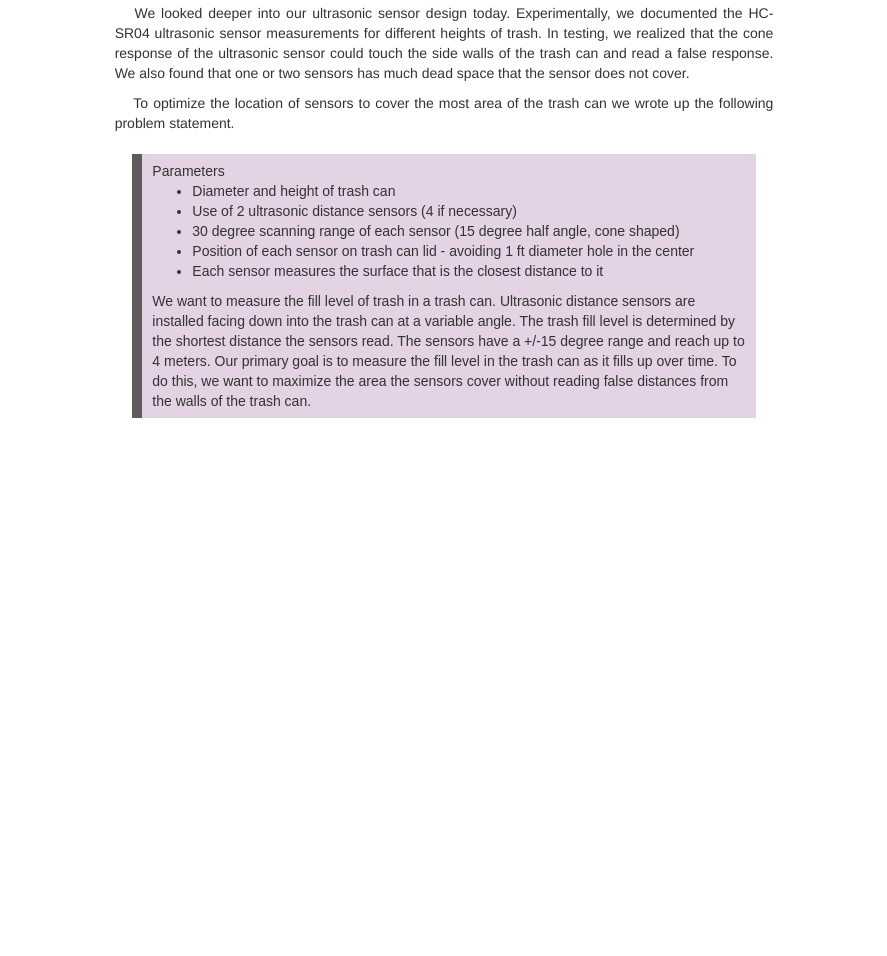
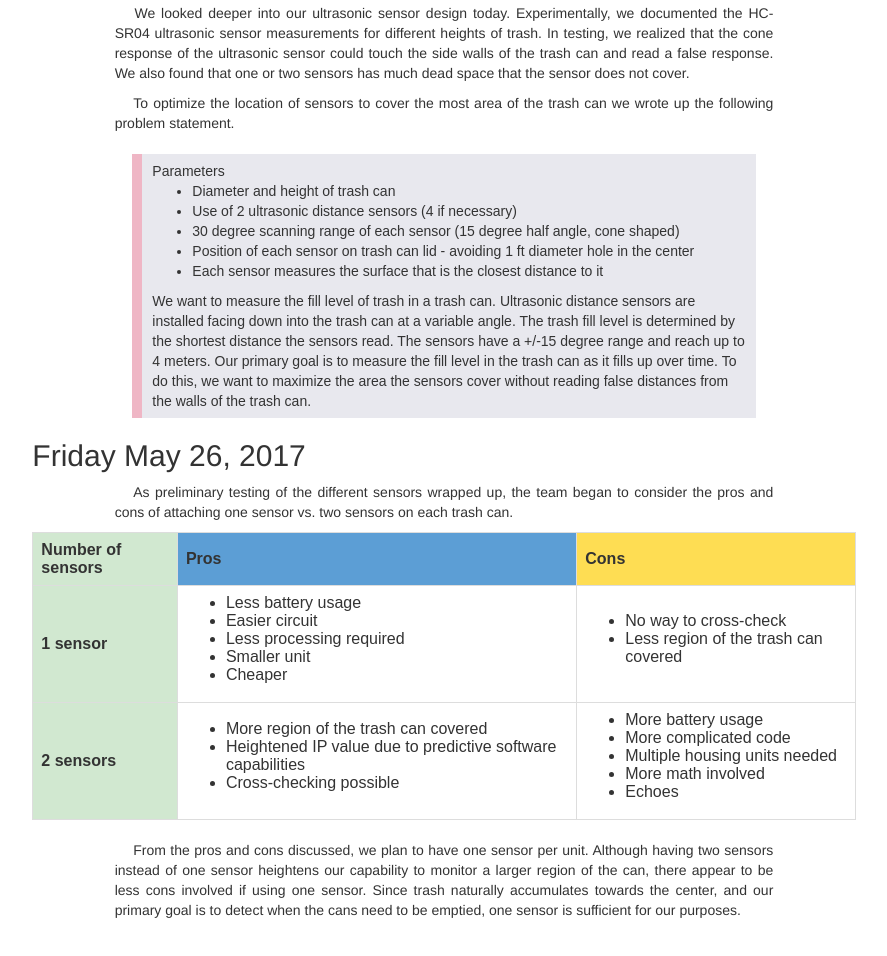
Before and after one commit to sayakura/midro.github.io, a plain HTML site: page posts/week1.html in a window 1280 px wide. Shown: the part 3008-3964 px from the top of the page, without its empty margins (196-1083 px from the left). Before the commit the page ends 3487 px from the top, so only its background shows below. Drawn offline with nearby package versions, Linux system fonts and the light colour scheme.

Commit message:
Friday entry

```diff
--- a/posts/week1.html
+++ b/posts/week1.html
@@ -23,19 +23,7 @@
         text-align: left;
         padding: 8px;
     }
-    blockquote {
-  background: #E3D3E4;
-  font-family: arial, sans-serif;
-  border-left: 10px solid #5d5d5d;
-  margin: 1.5em 100px;
-  padding: 0.5em 10px;
-  font-size: 14px;
 
-  quotes: "\201C""\201D""\2018""\2019";
-}
-    blockquote p {
-  display: inline;
-    }
 
     /*tr:nth-child(even) {
         background-color: #dddddd;
@@ -269,7 +257,55 @@
 <!-- ........................................FRIDAY..................................... -->
 <!-- ................................................................................... -->
 <!-- ................................................................................... -->
+<h2>Friday May 26, 2017</h2>
+      <p>
+      &emsp; As preliminary testing of the different sensors wrapped up, the team began to consider the pros and cons of attaching one sensor vs. two sensors on each trash can.
+      </p>
 
+      <table>
+        <tbody>
+          <tr>
+              <th>Number of sensors</th>
+              <th>Pros</th>
+              <th>Cons</th>
+          </tr>
+          <tr>
+            <th>1 sensor</th>
+              <td><ul>
+              <li>Less battery usage</li>
+              <li>Easier circuit</li>
+              <li>Less processing required</li>
+              <li>Smaller unit</li>
+              <li>Cheaper</li>
+              </ul></td>
+              <td><ul>
+                <li>No way to cross-check</li>
+                <li>Less region of the trash can covered</li>
+              </ul>
+              </td>
+          </tr>
+          <tr>
+            <th>2 sensors</th>
+              <td><ul>
+                <li>More region of the trash can covered</li>
+                <li>Heightened IP value due to predictive software capabilities</li>
+                <li>Cross-checking possible</li>
+              </ul></td>
+              <td><ul>
+                <li>More battery usage</li>
+                <li>More complicated code</li>
+                <li>Multiple housing units needed</li>
+                <li>More math involved</li>
+                <li>Echoes</li>
+              </ul>
+              </td>
+          </tr>
+        </tbody>
+      </table>
+      <br>
+      <p>
+      &emsp; From the pros and cons discussed, we plan to have one sensor per unit. Although having two sensors instead of one sensor heightens our capability to monitor a larger region of the can, there appear to be less cons involved if using one sensor. Since trash naturally accumulates towards the center, and our primary goal is to detect when the cans need to be emptied, one sensor is sufficient for our purposes.
+      </p>
     </div>
     <div class="col-md-2"></div>
     </div>
--- a/styles/main.css
+++ b/styles/main.css
@@ -42,3 +42,15 @@ th:nth-child(3){
 th:nth-child(4){
 	background-color: #EFB6C5;
 }
+blockquote {
+  background: #E8E8EE;
+  font-family: arial, sans-serif;
+  border-left: 10px solid #EFB6C5;
+  margin: 1.5em 100px;
+  padding: 0.5em 10px;
+  font-size: 14px;
+  quotes: "\201C""\201D""\2018""\2019";
+}
+blockquote p {
+  display: inline;
+}
```
